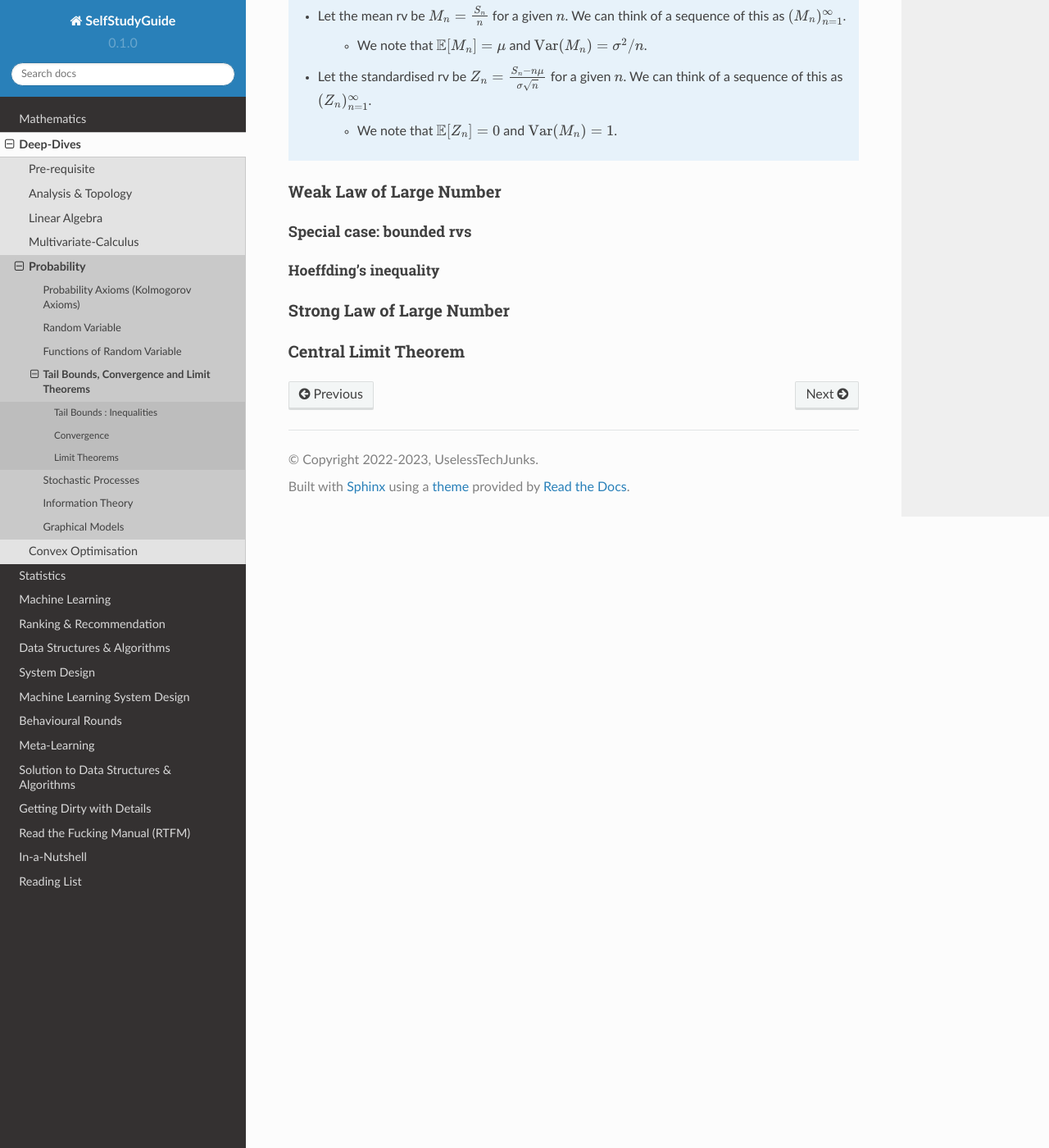
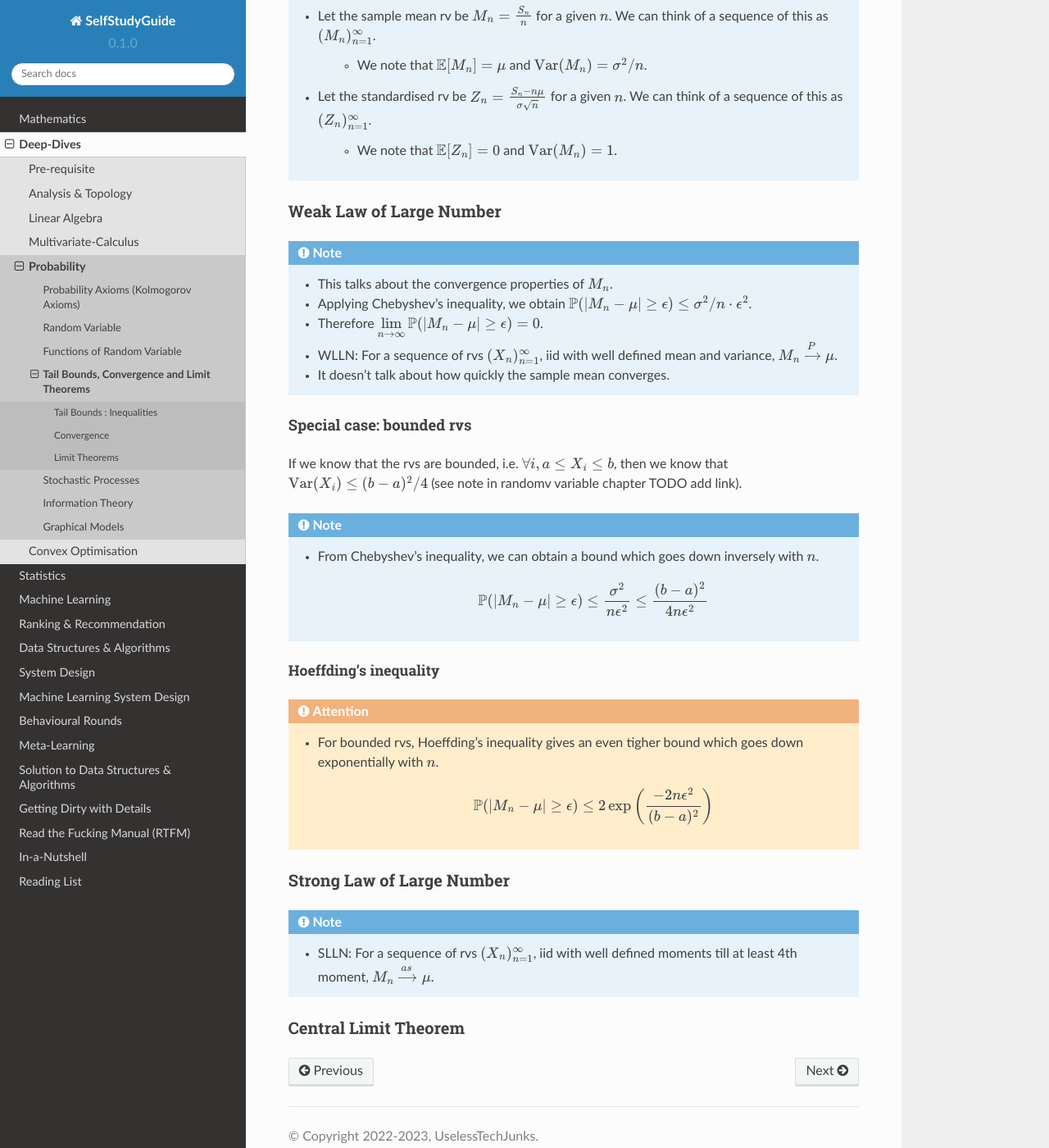
Before and after one commit to uselesstechjunks/leetcode, a Sphinx documentation site: the page built from docs/source/math/prob/ineq.rst, in a window 1280 px wide and 1400 px high, scrolled down 3722 px. Shown: the whole window at 82% size. Built offline with Sphinx 7.4.7 and the Read the Docs theme 2.0.0, drawn with Linux system fonts in a browser that asks for light colours.

Commit message:
Update ineq.rst

```diff
--- a/docs/source/math/prob/ineq.rst
+++ b/docs/source/math/prob/ineq.rst
@@ -114,7 +114,7 @@ Here we deal with rvs of 3 special kind for a given sequence of rvs :math:`(X_n)
 	* Let the sum rv be :math:`S_n=\sum_{i=1}^n X_i` for a given :math:`n`. We can think of a sequence of this as :math:`(S_n)_{n=1}^\infty`.
 
 		* We note that :math:`\mathbb{E}[S_n]=n\mu` and :math:`\mathrm{Var}(S_n)\to\infty`.
-	* Let the mean rv be :math:`M_n=\frac{S_n}{n}` for a given :math:`n`. We can think of a sequence of this as :math:`(M_n)_{n=1}^\infty`.
+	* Let the sample mean rv be :math:`M_n=\frac{S_n}{n}` for a given :math:`n`. We can think of a sequence of this as :math:`(M_n)_{n=1}^\infty`.
 
 		* We note that :math:`\mathbb{E}[M_n]=\mu` and :math:`\mathrm{Var}(M_n)=\sigma^2/n`.
 	* Let the standardised rv be :math:`Z_n=\frac{S_n-n\mu}{\sigma\sqrt{n}}` for a given :math:`n`. We can think of a sequence of this as :math:`(Z_n)_{n=1}^\infty`.
@@ -123,15 +123,33 @@ Here we deal with rvs of 3 special kind for a given sequence of rvs :math:`(X_n)
 
 Weak Law of Large Number
 ====================================
+.. note::
+	* This talks about the convergence properties of :math:`M_n`.
+	* Applying Chebyshev's inequality, we obtain :math:`\mathbb{P}(|M_n-\mu|\geq \epsilon)\leq \sigma^2/n\cdot \epsilon^2`.
+	* Therefore :math:`\lim\limits_{n\to\infty}\mathbb{P}(|M_n-\mu|\geq \epsilon)=0`.
+	* WLLN: For a sequence of rvs :math:`(X_n)_{n=1}^\infty`, iid with well defined mean and variance, :math:`M_n\xrightarrow[]{P}\mu`.
+	* It doesn't talk about how quickly the sample mean converges.
 
 Special case: bounded rvs
 ------------------------------------
+If we know that the rvs are bounded, i.e. :math:`\forall i, a\leq X_i\leq b`, then we know that :math:`\mathrm{Var}(X_i)\leq (b-a)^2/4` (see note in randomv variable chapter TODO add link).
+
+.. note::
+	* From Chebyshev's inequality, we can obtain a bound which goes down inversely with :math:`n`.
+
+		.. math:: \mathbb{P}(|M_n-\mu|\geq \epsilon)\leq \frac{\sigma^2}{n\epsilon^2}\leq \frac{(b-a)^2}{4n\epsilon^2}
 
 Hoeffding's inequality
 ^^^^^^^^^^^^^^^^^^^^^^^^^^^^^^^^^^^^
+.. attention::
+	* For bounded rvs, Hoeffding's inequality gives an even tigher bound which goes down exponentially with :math:`n`.
+
+		.. math:: \mathbb{P}(|M_n-\mu|\geq \epsilon)\leq 2\exp\left(\frac{-2n\epsilon^2}{(b-a)^2}\right)
 
 Strong Law of Large Number
 ====================================
+.. note::
+	* SLLN: For a sequence of rvs :math:`(X_n)_{n=1}^\infty`, iid with well defined moments till at least 4th moment, :math:`M_n\xrightarrow[]{as}\mu`.
 
 Central Limit Theorem
 ====================================
```
